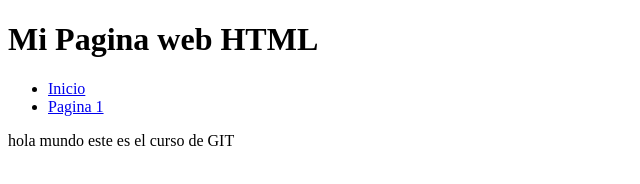
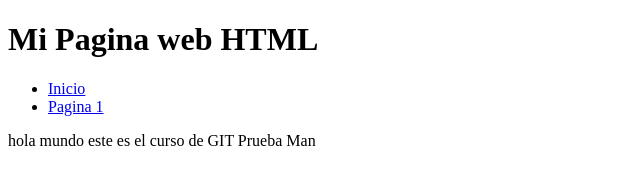
Before and after one commit to aemorenog/Testeando, a plain HTML site: page index.html in a window 1280 px wide. Shown: the full height of the page, 0-640 px from the left. Drawn offline with Linux system fonts and the light colour scheme.

Commit message:
modificacion en index.html

```diff
--- a/index.html
+++ b/index.html
@@ -10,6 +10,6 @@
                 <li><a href="index.html">Inicio</a></li>
                 <li><a href="pagina1.html">Pagina 1</a></li>
             </ul>
-            <p>hola mundo este es el curso de GIT</p>
+            <p>hola mundo este es el curso de GIT Prueba Man</p>
         </body>
 </html>
```
